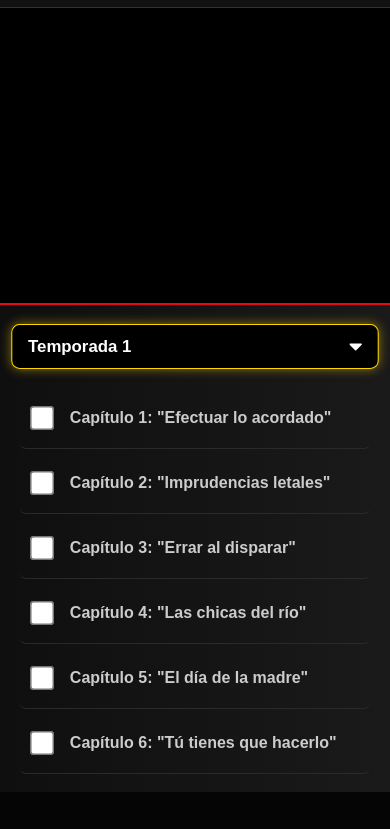
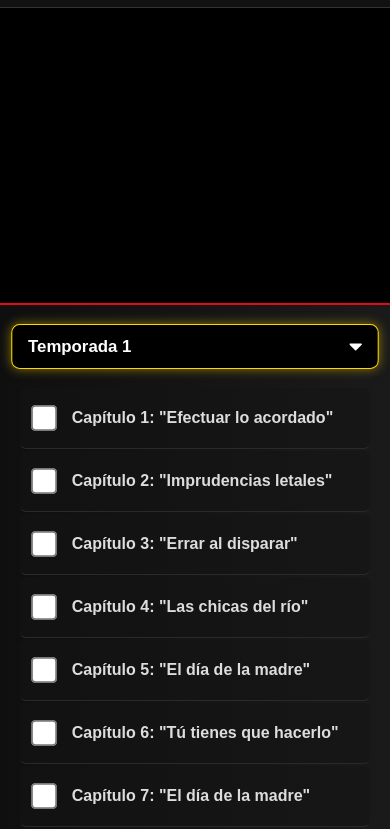
Before and after one commit to streamcoco/Moov, a plain HTML site: page LCDP.html in a window 390 px wide. Shown: the part 58-887 px from the top of the page. Before the commit the page ends 850 px from the top, so only its background shows below. Drawn offline with Linux system fonts and the light colour scheme; no server answers; a web font is replaced by a local one.

Commit message:
Update styles.css

```diff
--- a/styles.css
+++ b/styles.css
@@ -19,9 +19,7 @@ body {
     padding: 0;
     overflow-x: hidden;
     width: 100vw;
-    /* Usamos min-height 100dvh para móviles modernos */
     min-height: 100vh;
-    min-height: 100dvh;
 }
 
 ::-webkit-scrollbar { width: 6px; height: 6px; }
@@ -52,7 +50,7 @@ input:focus, button:focus, a.request-button:focus, #forgotBtn:focus {
     display: flex;
     justify-content: center;
     align-items: center;
-    min-height: 100dvh; /* Altura dinámica para móvil */
+    min-height: 100vh;
     width: 100vw;
     background: radial-gradient(circle at center, #1a1a1a 0%, #000000 100%);
     font-family: 'Quicksand', sans-serif;
@@ -65,9 +63,7 @@ input:focus, button:focus, a.request-button:focus, #forgotBtn:focus {
     align-items: center;
     justify-content: center;
     width: 100%;
-    /* Asegura que no se corte en pantallas horizontales de celular */
     max-height: 95vh;
-    overflow-y: auto;
 }
 
 .brand-logo-container {
@@ -106,6 +102,7 @@ input:focus, button:focus, a.request-button:focus, #forgotBtn:focus {
     align-items: center;
 }
 
+/* INPUTS */
 .login-container input {
     width: 100%;
     padding: 12px;
@@ -114,7 +111,7 @@ input:focus, button:focus, a.request-button:focus, #forgotBtn:focus {
     border: 1px solid rgba(255, 255, 255, 0.2);
     border-radius: 6px;
     color: #ffffff;
-    font-size: 16px; /* 16px evita zoom automático en iPhone */
+    font-size: 15px;
     font-weight: 500;
     text-align: center;
     letter-spacing: 1px;
@@ -128,6 +125,7 @@ input:focus, button:focus, a.request-button:focus, #forgotBtn:focus {
     letter-spacing: 2px;
 }
 
+/* BOTONES */
 .login-container button {
     width: 100%;
     padding: 12px;
@@ -183,6 +181,7 @@ input:focus, button:focus, a.request-button:focus, #forgotBtn:focus {
     text-shadow: 0 2px 4px rgba(0,0,0,0.8);
 }
 
+/* Logout y resto */
 .logout-container { position: absolute; top: 10px; right: 20px; z-index: 2000; }
 .logout-container button { background: #e50914; color: white; border: none; padding: 8px 16px; border-radius: 4px; cursor: pointer; font-weight: bold; font-size: 13px; }
 #content { display: none; width: 100%; height: 100%; border: none; position: fixed; top: 0; left: 0; background: black; }
@@ -209,7 +208,7 @@ h2.main-greeting { font-family: 'Waltograph', sans-serif; color: white; text-ali
 }
 .movie-list li, .marvel-movie-list li, .dreamworks-movie-list li, .series-list li { scroll-snap-align: center; }
 
-/* IMÁGENES BASE (PC/TV) */
+/* IMÁGENES BASE */
 .movie-img {
     width: 160px;
     height: 240px;
@@ -230,20 +229,12 @@ h2.main-greeting { font-family: 'Waltograph', sans-serif; color: white; text-ali
 .back-arrow { position: fixed; top: 15px; left: 20px; background-color: rgba(20, 20, 20, 0.9); color: #e50914; border: 2px solid #e50914; font-size: 14px; padding: 6px 14px; border-radius: 6px; text-decoration: none; font-weight: bold; display: flex; align-items: center; gap: 6px; cursor: pointer; z-index: 5000; }
 .top-bar { background: #111; padding: 10px; text-align: center; border-bottom: 1px solid #333; display: flex; justify-content: center; align-items: center; min-height: 60px; }
 
-/* LAYOUT SERIES BASE (PC) */
-.container {
-    display: flex;
-    /* Usamos dvh para evitar problemas en navegadores móviles modernos */
-    height: calc(100vh - 60px);
-    width: 100%;
-    overflow: hidden;
-}
+/* LAYOUT PC (Estilo App fijo) */
+.container { display: flex; height: calc(100vh - 60px); width: 100%; overflow: hidden; }
 .iframe-container { flex-grow: 1; background: black; position: relative; height: 100%; }
 .iframe-container iframe { width: 100%; height: 100%; border: none; }
 
-/* =========================================
-   ESTILOS SERIES: MODERNO Y PREMIUM
-   ========================================= */
+/* ESTILOS SERIES: MODERNO Y PREMIUM */
 .sidebar {
     width: 350px;
     background: linear-gradient(to right, #0f0f0f, #1a1a1a);
@@ -252,7 +243,6 @@ h2.main-greeting { font-family: 'Waltograph', sans-serif; color: white; text-ali
     flex-shrink: 0;
     border-right: 1px solid #333;
     box-shadow: 5px 0 15px rgba(0,0,0,0.5);
-    /* Bloquear scroll encadenado para que no mueva toda la página */
     overscroll-behavior: contain;
 }
 
@@ -273,7 +263,6 @@ h2.main-greeting { font-family: 'Waltograph', sans-serif; color: white; text-ali
 }
 .episode-list li:hover, .episode-list li:focus-within { background-color: rgba(255, 255, 255, 0.1); border-left: 3px solid #FFD700; }
 
-/* Checkbox Normal */
 .episode-list input[type="checkbox"] {
     accent-color: #e50914; width: 18px; height: 18px; cursor: pointer; margin-right: 15px; transform: scale(1.2);
 }
@@ -299,52 +288,57 @@ h2.main-greeting { font-family: 'Waltograph', sans-serif; color: white; text-ali
     .login-container { width: 95%; padding: 20px; max-width: 320px; }
     .login-body { align-items: flex-start; padding-top: 40px; }
 
-    /* Carátulas grandes */
+    /* Carátulas grandes (Zoom para móvil) */
     .movie-img { width: 160px; height: 240px; }
     .movie-list { gap: 15px; padding-left: 15px; }
 
-    /* Layout Series Vertical (Fix Bug Scroll) */
+    /* === FIX SCROLL MÓVIL (Scroll Natural) === */
+    /* Dejamos de forzar la altura fija. El body hace scroll. */
+
     .container {
         flex-direction: column;
-        /* 100dvh es clave para solucionar el bug de la barra de navegación */
-        height: calc(100dvh - 60px);
+        height: auto; /* IMPORTANTE: Deja crecer la página */
+        display: flex;
+    }
+
+    .iframe-container {
+        width: 100%;
+        height: 35vh; /* Video fijo arriba */
+        min-height: 220px;
+        order: 1;
+        position: relative;
     }
 
     .sidebar {
         width: 100%;
-        height: auto;
-        flex-grow: 1; /* Ocupa el espacio restante */
-        max-height: none; /* Quitamos límite */
+        height: auto; /* Crece con el contenido */
+        overflow: visible; /* Elimina scroll interno conflictivo */
+        max-height: none;
         order: 2;
         border-right: none;
         border-top: 2px solid #e50914;
-        /* Scroll suave */
-        overflow-y: auto;
+        box-shadow: none; /* Limpiamos sombras laterales */
+        padding-bottom: 50px; /* Espacio extra abajo */
     }
 
-    .iframe-container {
-        width: 100%;
-        height: 35vh; /* Video fijo más pequeño en vertical */
-        min-height: 250px;
-        order: 1;
-        flex-shrink: 0;
+    /* AJUSTES VISUALES PARA DEDO (TOUCH) */
+    .episode-list li {
+        padding: 18px 12px; /* Más área de toque */
+        background-color: rgba(20,20,20,0.5); /* Fondo ligero para separar */
+        margin-bottom: 2px;
+    }
+    .episode-list label {
+        font-size: 16px; /* Texto más grande */
+        font-weight: 600;
+        color: #ddd;
+    }
+    .episode-list input[type="checkbox"] {
+        transform: scale(1.6); /* Checkbox gigante */
+        margin-right: 20px;
     }
 
-    .top-bar h1 { font-size: 18px; }
-    .back-arrow { padding: 4px 10px; font-size: 12px; }
-
-    /* MEJORA VISUAL LISTA (MODO DEDO GORDO) */
-    .episode-list li {
-        padding: 18px 10px; /* Más espacio para tocar */
-    }
-    .episode-list label {
-        font-size: 16px; /* Letra más grande */
-        font-weight: 600;
-    }
-    .episode-list input[type="checkbox"] {
-        transform: scale(1.5); /* Checkbox gigante */
-        margin-right: 20px;
-    }
+    .top-bar h1 { font-size: 18px; margin-left: 10px; }
+    .back-arrow { padding: 6px 12px; font-size: 12px; }
 }
 
 /* Optimización TV */
```
